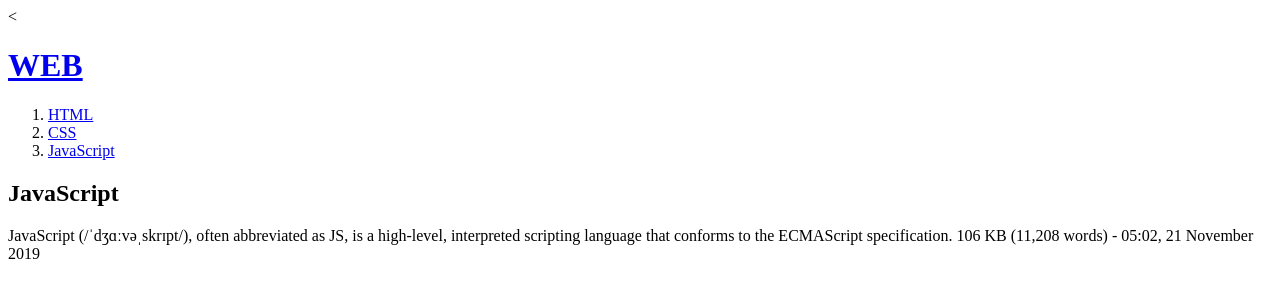
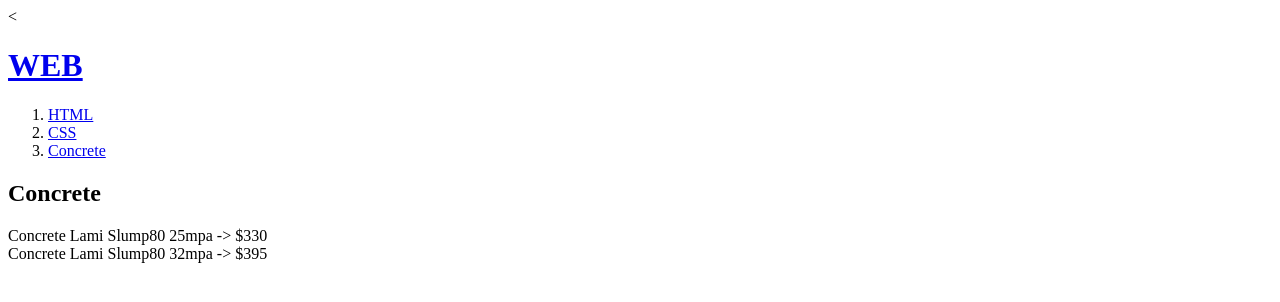
Before and after one commit to gr-abc/web1, a plain HTML site: page 3.html in a window 1280 px wide. Drawn offline with Linux system fonts and the light colour scheme.

Commit message:
Add files via upload

```diff
--- a/3.html
+++ b/3.html
@@ -1,7 +1,7 @@
 <!doctype html>
 <<html>
 <head>
-  <title> WEB1- JavaScript</title>
+  <title> WEB1- Concrete</title>
   <meta charset="utf-8">
 </head>
 <body>
@@ -9,13 +9,12 @@
   <ol>
       <li><a href="1.html">HTML </a></li>
       <li><a href="2.html">CSS </a></li>
-      <li><a href="3.html">JavaScript </a></li>
+      <li><a href="3.html">Concrete </a></li>
   </ol>
 
-  <h2>JavaScript</h2>
+  <h2>Concrete</h2>
   <p>
-    JavaScript (/ˈdʒɑːvəˌskrɪpt/), often abbreviated as JS, is a high-level, interpreted scripting language that conforms to the ECMAScript specification.
-106 KB (11,208 words) - 05:02, 21 November 2019
+    Concrete Lami Slump80 25mpa -> $330 <br>    Concrete Lami Slump80 32mpa -> $395
   </p>
 </body>
 </html>
```
Also changed, not shown: 1.html (+1 -1 lines), 2.html (+1 -1 lines), index.html (+1 -1 lines).
